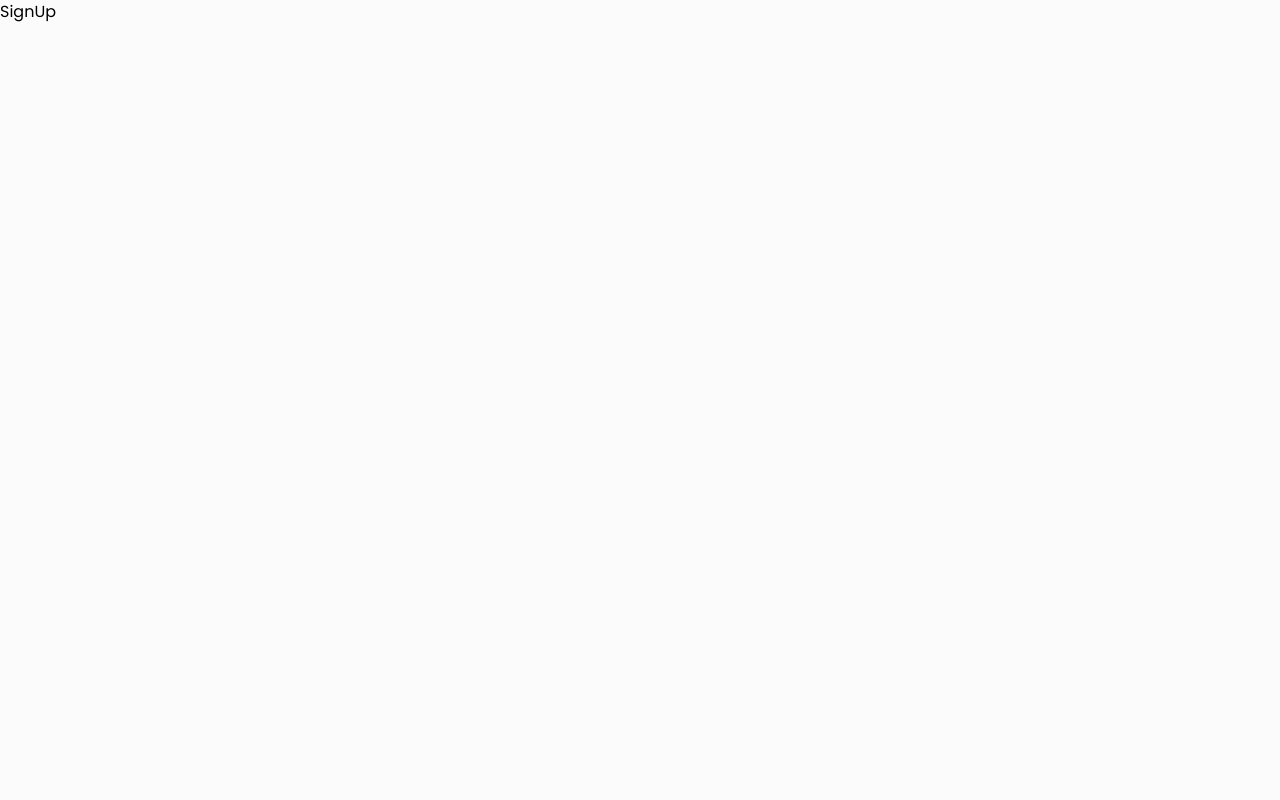
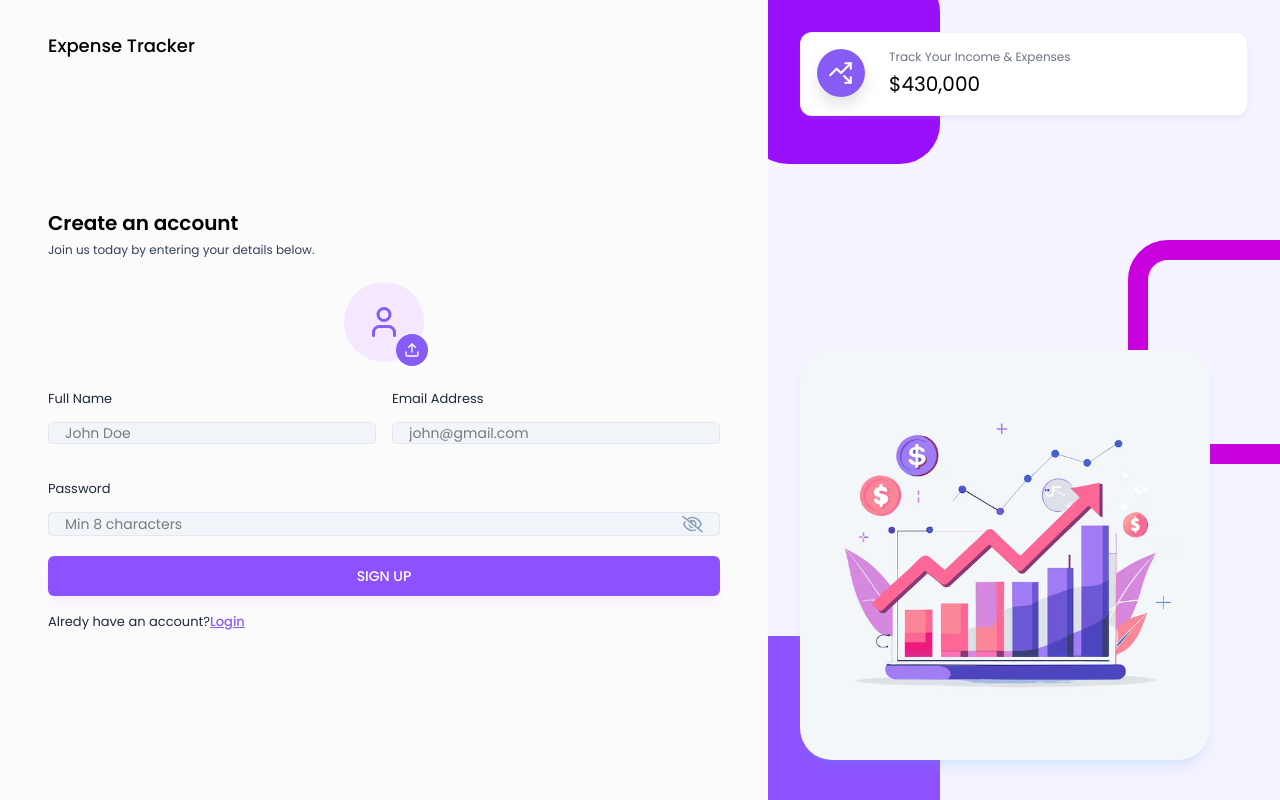
Before and after one commit to Its-Subham/FinanceTracker, a React app in the folder frontend/: page /signup in a window 1280 px wide. Built offline with nearby package versions, Linux system fonts and the light colour scheme; the HTML template or start-up script is replaced by a standard one.

Commit message:
Impliment Sign Up page UI and Upload Profile Photo Functionality

```diff
--- /dev/null
+++ b/frontend/src/components/inputs/ProfilePhotoSelecter.jsx
@@ -0,0 +1,72 @@
+import React, { useRef, useState } from 'react'
+import { LuUser, LuUpload, LuTrash } from "react-icons/lu";
+
+const ProfilePhotoSelecter = ({image, setImage}) => {
+    const inputRef = useRef(null);
+    const [previewUrl, setPreviewUrl] = useState(null);
+
+    const handleImageChange = (event) => {
+        const file = event.target.files[0];
+        if(file){
+            // Update the image state
+            setImage(file);
+
+            // Generate preview URL from the file
+            const preview = URL.createObjectURL(file);
+            setPreviewUrl(preview);
+        }
+    };
+
+    const handleRemoveImage = () => {
+        setImage(null);
+        setPreviewUrl(null);
+    };
+
+    const onChooseFile = () => {
+        inputRef.current.click();
+    };
+
+
+  return (
+    <div className='flex justify-center mb-6'>
+        <input
+            type="file"
+            accept='image/*'
+            ref={inputRef}
+            onChange={handleImageChange}
+            className='hidden'
+        />
+
+        {!image ? (
+            <div className='w-20 h-20 flex items-center justify-center bg-purple-100 rounded-full relative'>
+                <LuUser className='text-4xl text-primary'/>
+                <button
+                    type='button'
+                    className='w-8 h-8 flex items-center justify-center bg-primary text-white rounded-full absolute -bottom-1 -right-1'
+                    onClick={onChooseFile}
+                >
+                    <LuUpload/>
+                </button>
+            </div>
+            ) : (
+                <div className='relative'>
+                    <img
+                        src={previewUrl}
+                        alt="profile-photo"
+                        className='w-20 h-20 rounded-full object-cover'
+                    />
+                    <button
+                        type='button'
+                        className='w-8 h-8 flex items-center justify-center bg-red-500 text-white rounded-full absolute -bottom-1 -right-1'
+                        onClick={handleRemoveImage}
+                    >
+                        <LuTrash/>
+                    </button>
+                </div>
+            )
+        }
+    </div>
+  )
+}
+
+export default ProfilePhotoSelecter
--- a/frontend/src/pages/Auth/Login.jsx
+++ b/frontend/src/pages/Auth/Login.jsx
@@ -3,6 +3,7 @@
 import { useNavigate, Link } from 'react-router-dom'
 import AuthLayout from '../../components/layout/AuthLayout'
 import Input from '../../components/inputs/Input'
+import { validateEmail } from '../../utils/helper'
 
 const Login = () => {
   const [email, setEmail ] = useState("");
@@ -11,7 +12,22 @@
 
   const navigate = useNavigate();
   // Handle Login onSubmit
-        const handleLogin = async (e) => {}
+        const handleLogin = async (e) => {
+          e.preventDefault();
+          if(!validateEmail(email)){
+            setError("Please enter a valid email address.");
+            return;
+          }
+          if(!password){
+            setError("Please enter your password.");
+            return;
+          }
+
+          setError("");
+
+          // Login API Call
+
+          }
 
   return (
     <AuthLayout>
--- a/frontend/src/pages/Auth/SignUp.jsx
+++ b/frontend/src/pages/Auth/SignUp.jsx
@@ -1,8 +1,88 @@
 import React from 'react'
+import { useState } from 'react'
+import { useNavigate, Link } from 'react-router-dom'
+import AuthLayout from '../../components/layout/AuthLayout'
+import Input from '../../components/inputs/Input'
+import { validateEmail } from '../../utils/helper'
+import ProfilePhotoSelecter from '../../components/inputs/ProfilePhotoSelecter'
+
+
 
 const SignUp = () => {
+  const [profilePic, setProfilePic] = useState(null);
+  const [fullName, setFullName] = useState("");
+  const [email, setEmail] = useState("");
+  const [password, setPassword] = useState("");
+  const [error, setError] = useState(null);
+
+  const navigate = useNavigate();
+  // Handle SignUp form submit
+  const handleSignUp = async (e) => {
+    e.preventDefault();
+
+    let profileImageUrl = "";
+
+    if(!fullName){
+      setError("Please enter your full name.");
+      return;
+    }
+    if(!validateEmail(email)){
+      setError("Please enter a valid email address.");
+      return;
+    }
+    if(!password){
+      setError("Please enter the password.");
+      return;
+    }
+
+    setError("");
+
+    // SignUp API Call
+
+  }
   return (
-    <div>SignUp</div>
+    <AuthLayout>
+      <div className='lg:w-[100%] h-auto md:h-full mt-10 md:mt-0 flex flex-col justify-center'>
+        <h3 className='text-xl font-semibold text-black'>Create an account</h3>
+        <p className='text-xs text-slate-700 mt-[5px] mb-6'>Join us today by entering your details below.</p>
+
+        <form onSubmit={handleSignUp}>
+          <ProfilePhotoSelecter image={profilePic} setImage={setProfilePic}/>
+          <div className='grid grid-cols-1 md:grid-cols-2 gap-4'>
+            <Input
+              value={fullName}
+              onChange={({target})=> setFullName(target.value)}
+              label="Full Name"
+              placeholder="John Doe"
+              type="text"
+            />
+            <Input
+            value = {email}
+            onChange = {({target})=> setEmail(target.value)}
+            label = "Email Address"
+            placeholder = "john@gmail.com"
+            type = "text"
+          />
+          <div className='col-span-2'>
+            <Input
+              value = {password}
+              onChange = {({target})=> setPassword(target.value)}
+              label = "Password"
+              placeholder = "Min 8 characters"
+              type = "password"
+            />
+          </div>
+          </div>
+          {error && <p className='text-red-500 text-xs pb-2.5'>{error}</p>}
+                    <button type='submit' className='btn-primary'> SIGN UP</button>
+
+                    <p className='text-[13px] text-slate-800 mt-3'> Alredy have an account?{""}
+                      <Link className='font-medium text-primary underline' to='/login'>Login</Link>
+                    </p>
+        </form>
+
+      </div>
+    </AuthLayout>
   )
 }
 
--- a/frontend/src/utils/helper.js
+++ b/frontend/src/utils/helper.js
@@ -0,0 +1,4 @@
+export const validateEmail = (email) => {
+    const regex = /^[^\s@]+@[^\s@]+\.[^\s@]+$/;
+    return regex.test(String(email).toLowerCase());
+}
```
